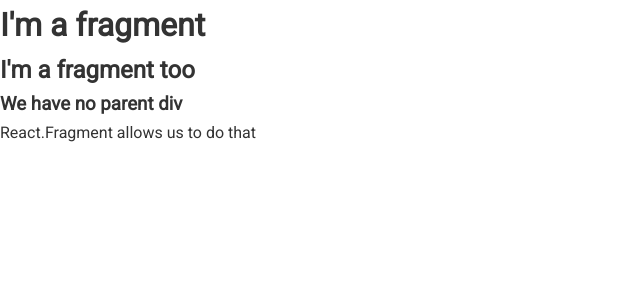
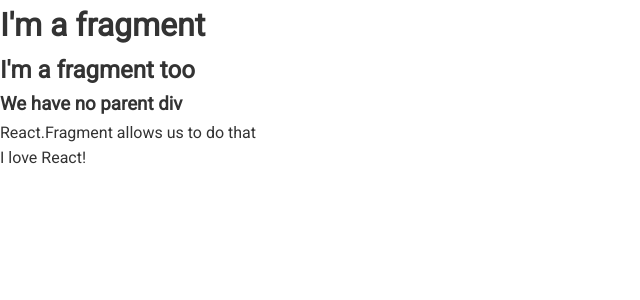
Before and after one commit to mk-7665/myReactProjects, a React (Create React App) app in the folder github-finder/: page / in a window 1280 px wide. Shown: the top 300 px of the page, without its empty margins (0-640 px from the left). Built offline with nearby package versions, Linux system fonts and the light colour scheme.

Commit message:
Add files via upload

```diff
--- a/github-finder/src/App.js
+++ b/github-finder/src/App.js
@@ -13,6 +13,7 @@ class App extends Component {
         <h2>I'm a fragment too</h2>
         <h3>We have no parent div</h3>
         <p>React.Fragment allows us to do that</p>
+        <p>I love React!</p>
       </Fragment>
 
 
```
